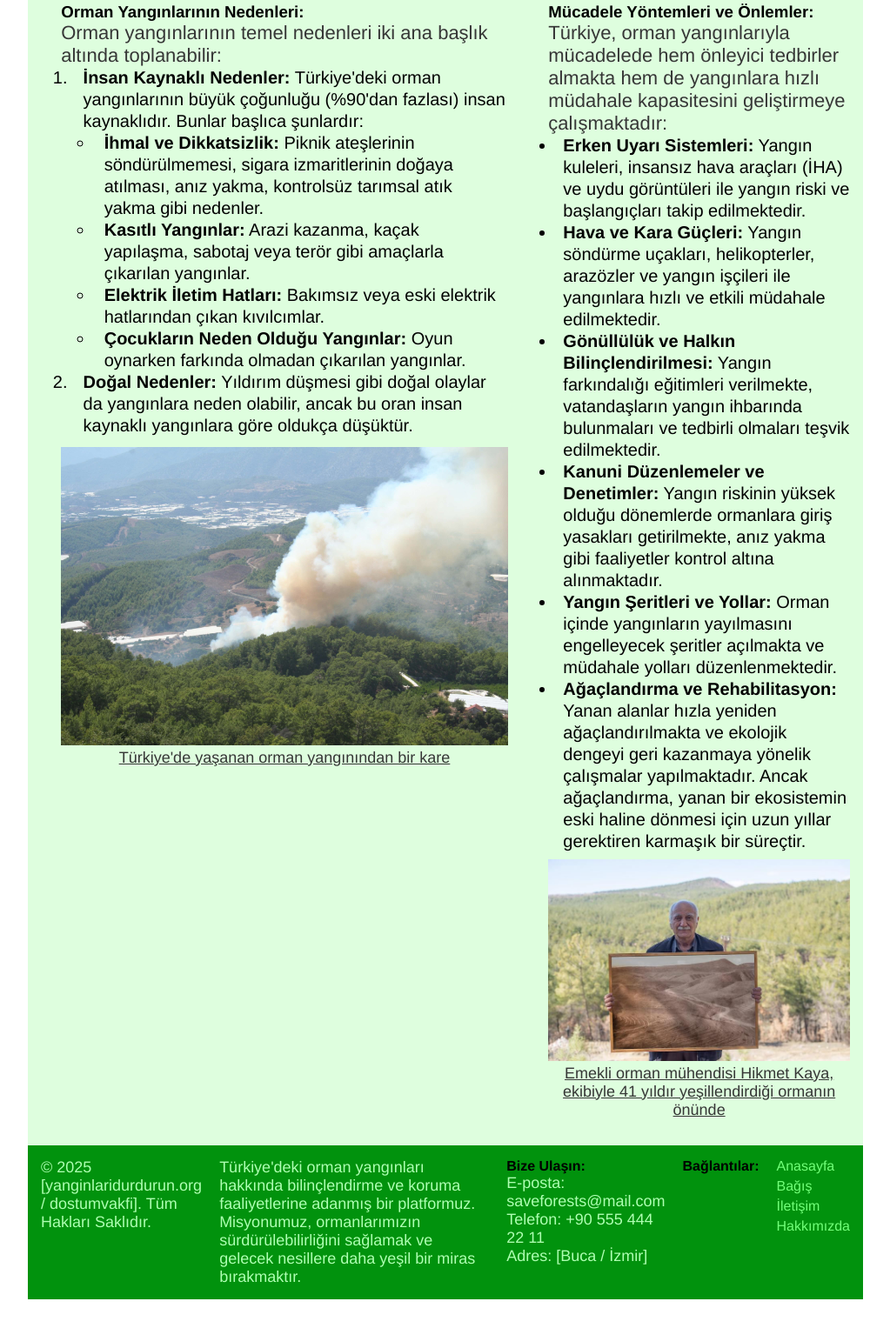
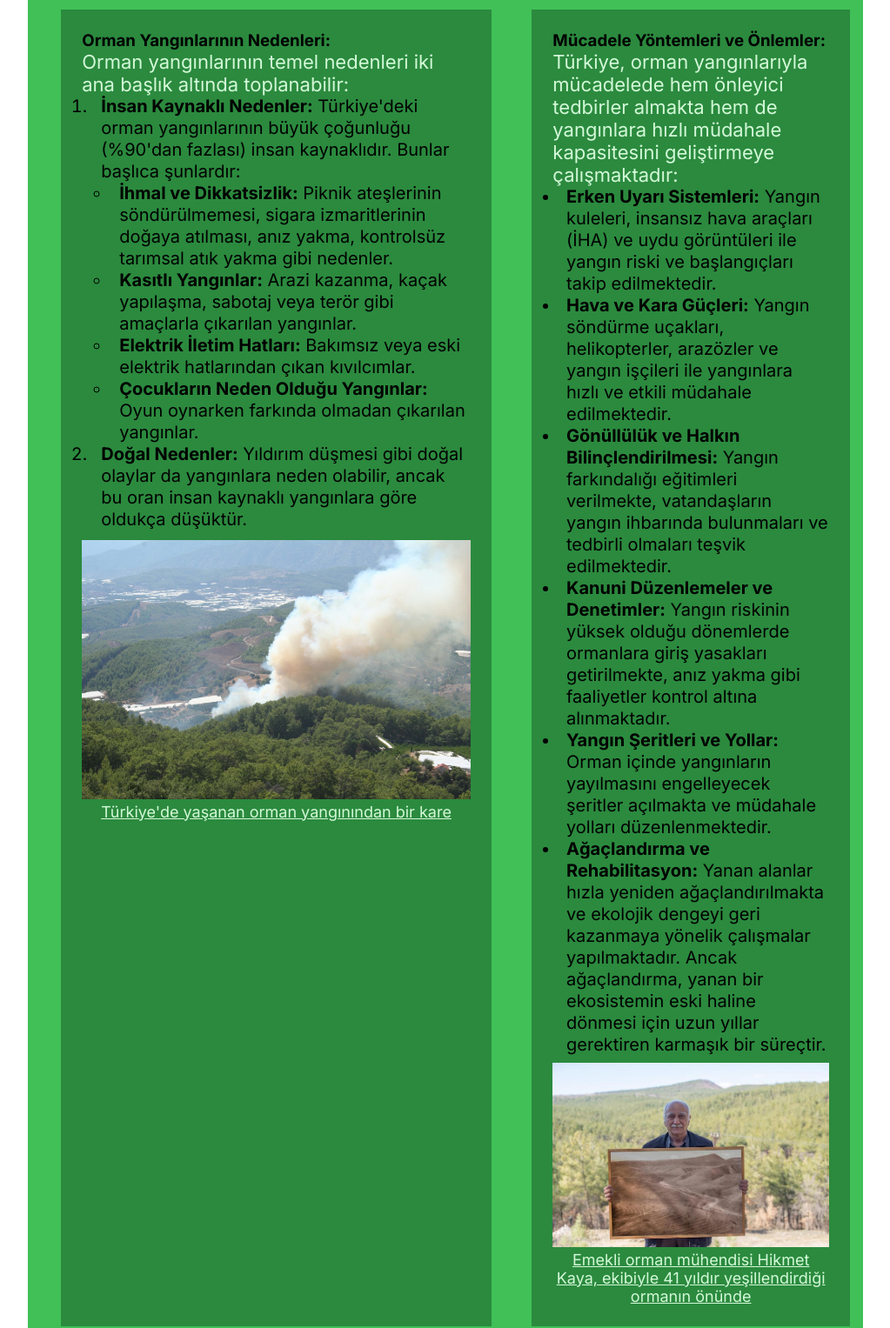
Before and after one commit to cagdasdostum/ormanlarikurtarin.github.io, a plain HTML site: page index.html in a window 1280 px wide. Shown: the part 1049-2576 px from the top of the page at 87% size, without its empty margins (128-1151 px from the left). Before the commit the page ends 2543 px from the top, so only its background shows below. Drawn offline with Linux system fonts and the light colour scheme.

Commit message:
Add files via upload

```diff
--- a/index.html
+++ b/index.html
@@ -5,6 +5,12 @@
   <meta charset="UTF-8">
   <meta name="viewport" content="width=device-width, initial-scale=1.0">
   <link rel="stylesheet" href="style.css">
+
+  <!-- FONTS -->
+<link rel="preconnect" href="https://fonts.googleapis.com">
+<link rel="preconnect" href="https://fonts.gstatic.com" crossorigin>
+<link href="https://fonts.googleapis.com/css2?family=Inter:ital,opsz,wght@0,14..32,100..900;1,14..32,100..900&display=swap" rel="stylesheet">
+
   <title>Ormanları Kurtarın</title>
 </head>
 
--- a/style.css
+++ b/style.css
@@ -2,6 +2,7 @@
   margin: 0;
   padding: 0;
   box-sizing: border-box;
+  font-family: 'Inter', sans-serif;
 }
 
 body {
@@ -20,7 +21,7 @@ body {
   display: flex;
   align-items: center;
   justify-content: space-evenly;
-  background-color: #abfdab;
+  background-color: #2b8a3e;
   border-bottom: 5px solid #004206;
 
 }
@@ -39,7 +40,7 @@ body {
   box-sizing: border-box;
   display: inline-block;
   padding: 15px;
-  background-color: #68ff68;
+  background-color: #2b8a3e;
   color: #004206;
   border-radius: 10px 100px / 120px;
   text-decoration: none;
@@ -49,14 +50,14 @@ body {
 
 .link:hover {
   border: 3px solid #002e04;
-  color: #002e04;
+  background-color: #2f9e44;
 }
 
 /* ARTICLE */
 .main-content {
   box-sizing: border-box;
   padding: 30px 15px;
-  background-color: #abfdab63;
+  background-color: #40c057;
 
 }
 
@@ -93,27 +94,24 @@ body {
 }
 
 .click-link:hover {
-  color: rgb(0, 255, 21);
+  color: #51cf66;
   text-decoration: underline;
   font-style: italic;
 }
 
-.click-link:active {
-  color: rgb(255, 255, 255);
-}
-
 .content-info p {
   font-size: 25px;
-  background-color: #abfdab;
+  background-color: #184921;
   padding: 10px;
   margin: 15px;
   border-radius: 5%;
+  color: #d3f9d8ff;
 }
 
 p {
   font-size: 22px;
   font-style: normal;
-  color: #363636;
+  color: #d3f9d8;
 }
 
 ol,
@@ -128,6 +126,13 @@ li {
 
 .content-cause {
   margin-left: 2.5%;
+  background-color: #2b8a3e;
+  padding: 24px;
+}
+
+.content-prevention {
+    background-color: #2b8a3e;
+  padding: 24px;
 }
 
 .side-content {
@@ -136,8 +141,9 @@ li {
 }
 
 .footer {
+  border-top: 5px solid #004206;
   box-sizing: border-box;
-  background-color: #01920d;
+  background-color: #40c057;
   padding: 15px;
   gap: 20px;
   display: flex;
@@ -150,12 +156,12 @@ li {
 
 .footer-link {
   text-decoration: none;
-  color: #72ff79;
+  color: #aeffb2;
 }
 
 .footer-link:hover {
   text-decoration: underline;
-  color: #45ff4f;
+  color: #ebfbee;
 }
 
 .footer-link {
```
